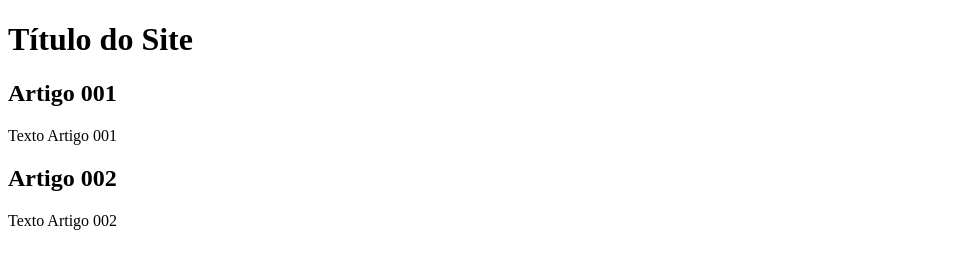
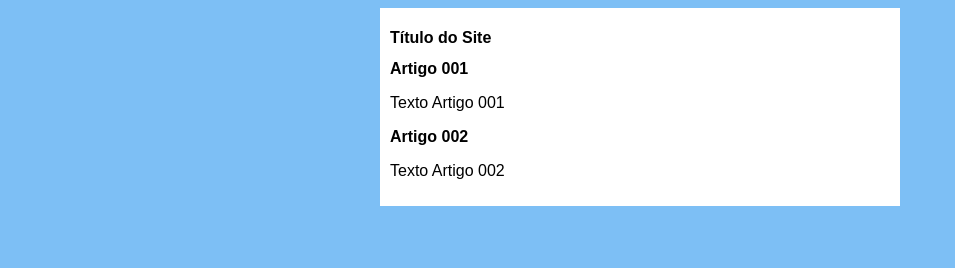
Before and after one commit to RonaldoGR/projeto-site, a plain HTML site: page index.html in a window 1280 px wide. Shown: the whole page, without its empty margins (0-955 px from the left). Drawn offline with Linux system fonts and the light colour scheme.

Commit message:
iniciei o design

```diff
--- /dev/null
+++ b/estilos/style.css
@@ -0,0 +1,16 @@
+*{
+  font-family: Arial;
+  font-size: 16px;
+}
+
+body {
+  background-color: rgba(71, 165, 241, 0.705);
+}
+
+main {
+  background-color: white;
+  width: 500px;
+  margin: auto;
+  padding: 10px;
+  box-shadow: 3px, 3px, 5px black;
+}
--- a/index.html
+++ b/index.html
@@ -4,6 +4,7 @@
   <meta charset="UTF-8">
   <meta name="viewport" content="width=device-width, initial-scale=1.0">
   <title>Título do Site</title>
+  <link rel="stylesheet" href="estilos/style.css">
 </head>
 <body>
   <main>
```
